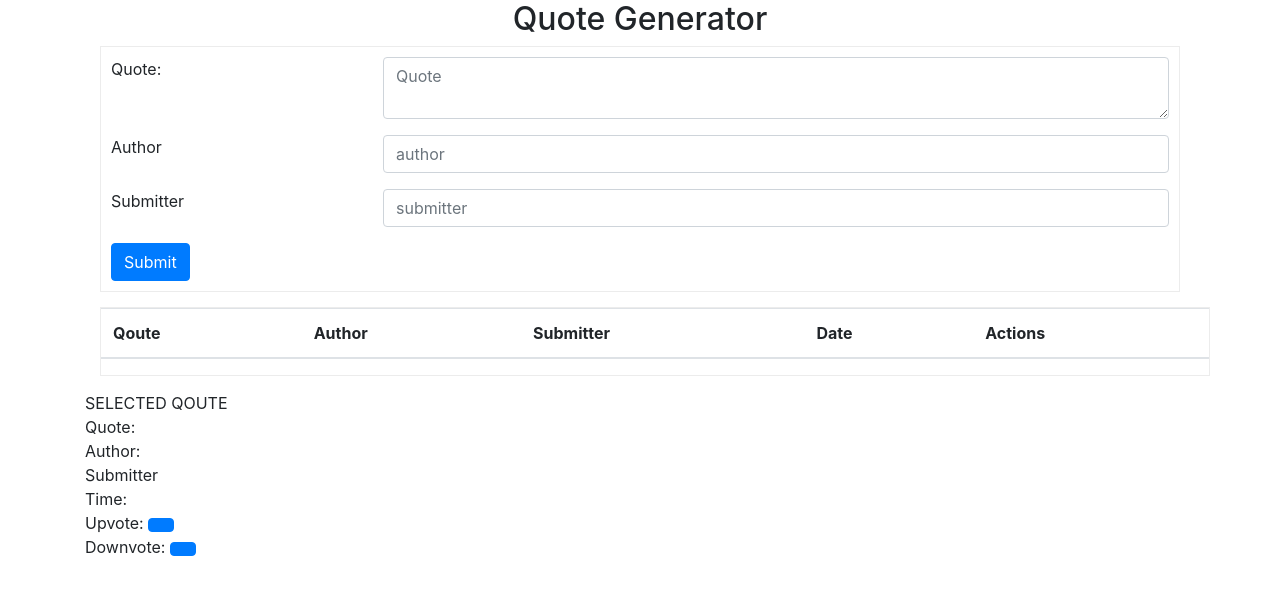
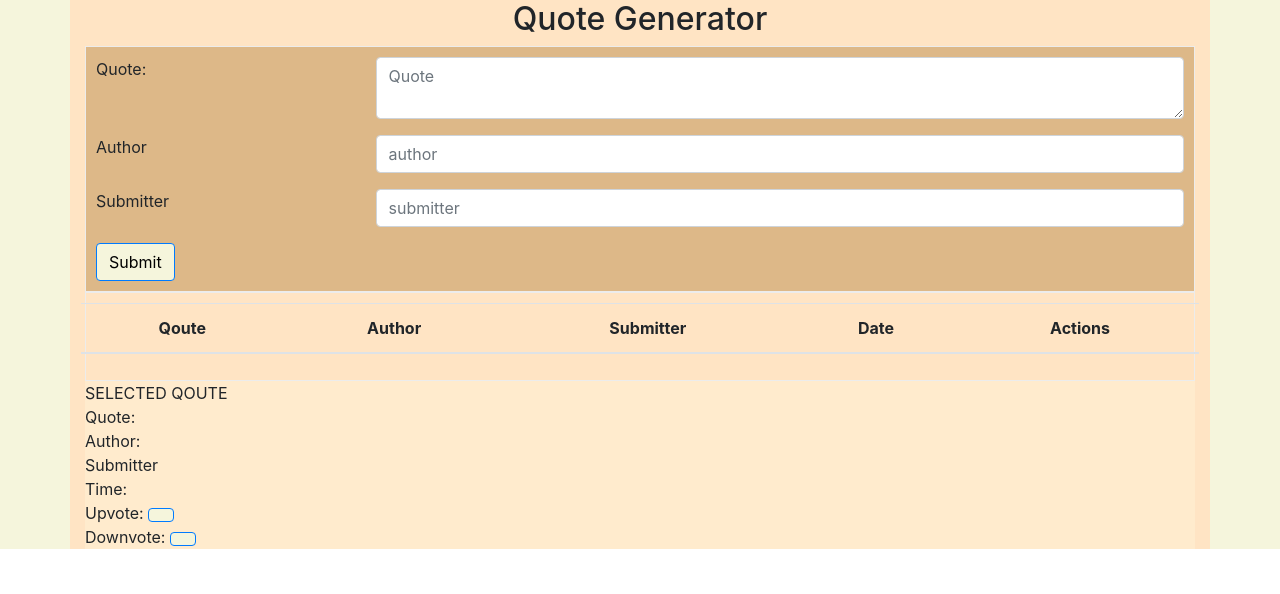
Before and after one commit to Vivvianne/Quotes, an Angular app: page /qoute in a window 1280 px wide. Shown: the top 594 px of the page. Built offline with nearby package versions, Linux system fonts and the light colour scheme.

Commit message:
added styling to the form

```diff
--- a/src/app/quotes-form/quotes-form.component.css
+++ b/src/app/quotes-form/quotes-form.component.css
@@ -1,12 +1,33 @@
+body{
+    background-color: beige;
+}
+.container{
+    background-color:bisque;
+}
+.container-inputs{
+    background-color: rgb(221, 184, 136);
+}
+.container-quotes{
+    background-color: antiquewhite;
+}
+.container-view{
+    background-color: blanchedalmond;
+}
+
+.theQoute:hover{
+    border-radius: 5px;
+    background-color: bisque;
+}
 form{
     border:1px solid #ececec;
     padding: 10px
 }
 .qoutes{
-    margin: 15px;
     border:1px solid #ececec;
+    padding: 10px;
+    text-align: center;
 }
-.theQoute:hover{
-    border-radius: 5px;
-    background-color: blueviolet;
+button{
+    background-color: beige;
+    color: black;
 }
--- a/src/app/quotes-form/quotes-form.component.html
+++ b/src/app/quotes-form/quotes-form.component.html
@@ -1,8 +1,9 @@
+<body>
   <div class="container">
     <div class="row">
       <div class="col-12">
         <h2 class="text-center">Quote Generator</h2>
-      <div class="container">
+        <div class="container-inputs">
           <form action="">
             <div class="row form-group">
               <div class="col-3">
@@ -19,7 +20,8 @@
                 <label for="author">Author</label>
               </div>
               <div class="col-9">
-              <input class="form-control" type="text" placeholder="author" name="author" [(ngModel)]="author" required>
+                <input class="form-control" type="text" placeholder="author" name="author" [(ngModel)]="author"
+                  required>
               </div>
             </div>
             <div class="row form-group">
@@ -65,8 +67,7 @@
         </div>
       </div>
     </div>
-</div>
-<div class="container">
+    <div class="container-view">
       SELECTED QOUTE
       <div class="row">
         <div class="col-12">
@@ -89,3 +90,6 @@
         </div>
       </div>
     </div>
+  </div>
+
+</body>
```
Lines whose indentation alone changed are shown as unchanged.
